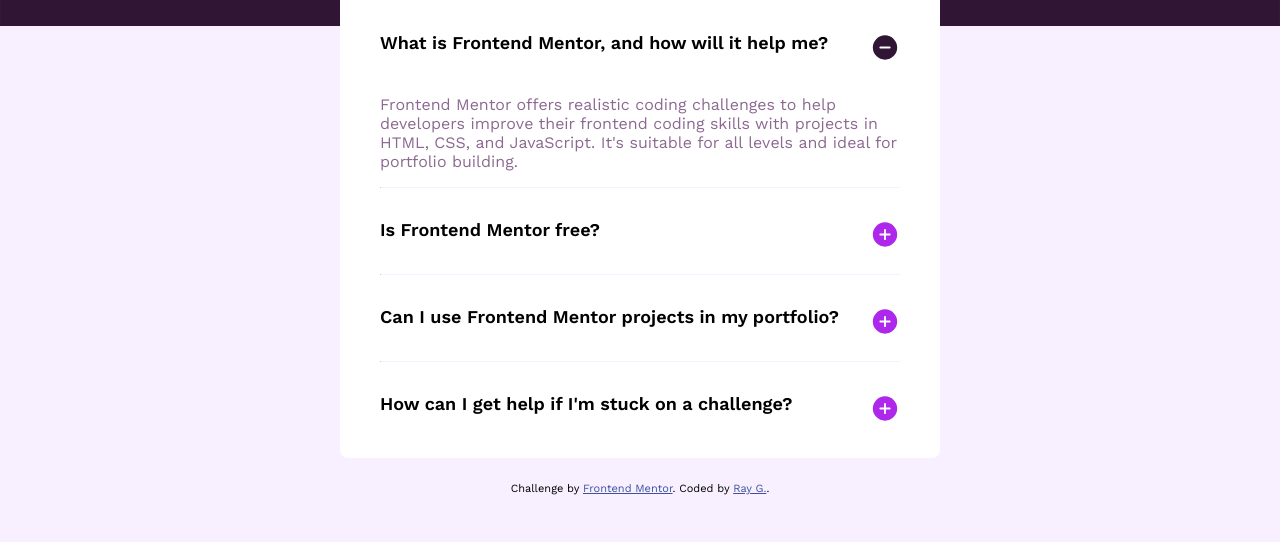
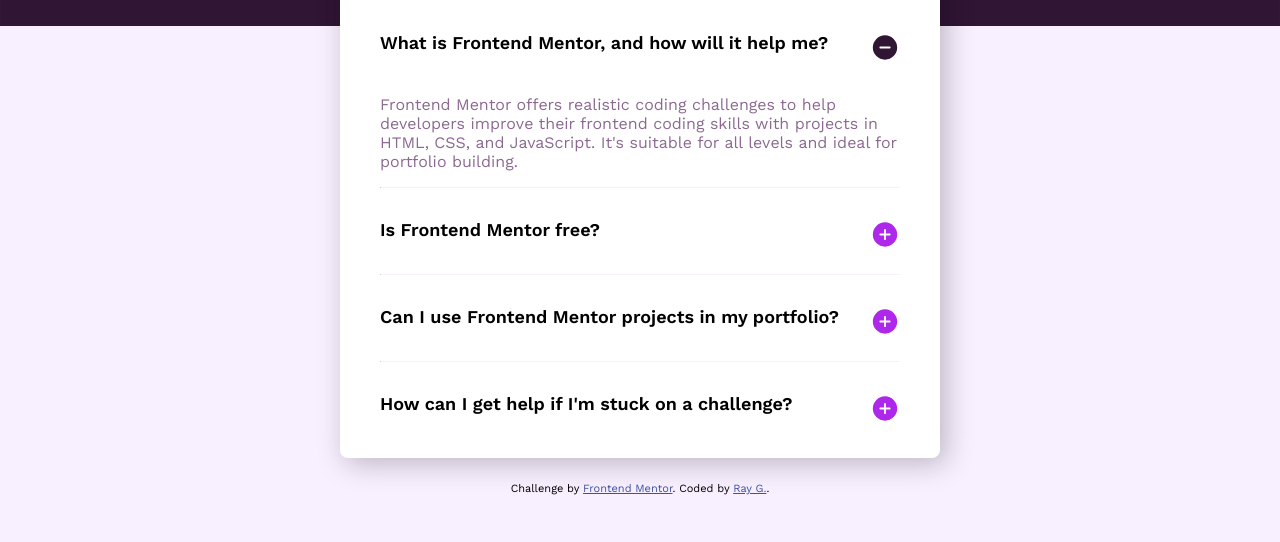
Before and after one commit to raygdev/faq-accordion-main, a website built with Vite: page index.html in a window 1280 px wide. Shown: the part 258-800 px from the top of the page. Built offline with nearby package versions, Linux system fonts and the light colour scheme.

Commit message:
Add blurred box shadow

```diff
--- a/src/style.css
+++ b/src/style.css
@@ -110,6 +110,7 @@
   padding-bottom: 0rem;
   margin: 0 auto;
   border-radius: .5rem;
+  box-shadow: .35rem .35rem 1.75rem rgba(0,0,0,0.25);
 }
 
 .article-wrapper {
```
